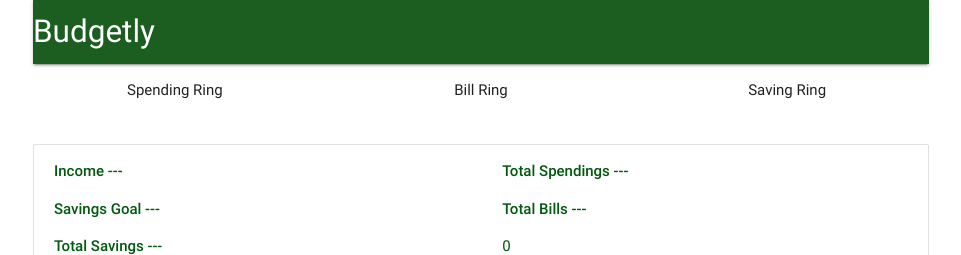
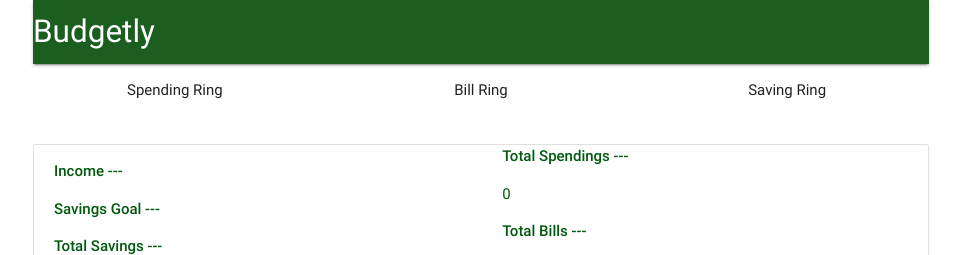
Before and after one commit to emamiali/Budgetly, a React (Create React App) app in the folder client/: page /dashboard in a window 1280 px wide. Shown: the top 255 px of the page, without its empty margins (159-1120 px from the left). Built offline with nearby package versions, Linux system fonts and the light colour scheme; no server answers.

Commit message:
added the totalSpending function

```diff
--- a/client/src/components/profile/IncomeComponent.js
+++ b/client/src/components/profile/IncomeComponent.js
@@ -13,31 +13,37 @@ class IncomeComponent extends Component {
     this.props.fetchSavingsIncome();
   }
 
-  renderBills() {
+  renderTotalBills() {
     const { bills } = this.props;
-
     if (!bills) {
       return <div>Loading ...</div>
     }
-
     const billAmountArray = [];
-
     const billObjectToIndividualBill = _.map(this.props.bills, bill => {
       const IndividualBillAmount = bill.billAmount;
       billAmountArray.push(IndividualBillAmount);
     });
-
     const totalBill =
       billAmountArray.reduce((a, b) => a + b, 0);
+    return ( <p> {totalBill} </p> );
+  }
 
-    return (
-      <p>
-        {totalBill}
-      </p>
-    )
+  renderTotalSpendings() {
+    const { spendings } = this.props;
 
+    if (!spendings) {
+      return <div>Loading ...</div>
+    }
+
+    const spendingAmountArray = [];
+
+    const spendingObjectToIndividualSpending = _.map(this.props.spendings, spending => {
+      const IndividualSpendingAmount = spending.spendingAmount;
+      spendingAmountArray.push(IndividualSpendingAmount);
+    });
+    const totalSpending = spendingAmountArray.reduce((a, b) => a + b, 0);
+    return ( <p> { totalSpending } </p>);
   }
-  // const { spendings } = this.props;
   // const { fetchSavingsIncome } = this.props;
 
 
@@ -51,8 +57,8 @@ class IncomeComponent extends Component {
           <p><strong>Total Savings --- </strong></p>
         </div>
         <div className="col s6 left-align">
-          <p><strong>Total Spendings --- </strong></p>
-          <strong>Total Bills --- </strong> {this.renderBills()}
+          <strong>Total Spendings --- </strong>{this.renderTotalSpendings()}
+          <strong>Total Bills --- </strong> {this.renderTotalBills()}
           <p><strong>Remaining Funds --- </strong></p>
         </div>
       </div>
```
